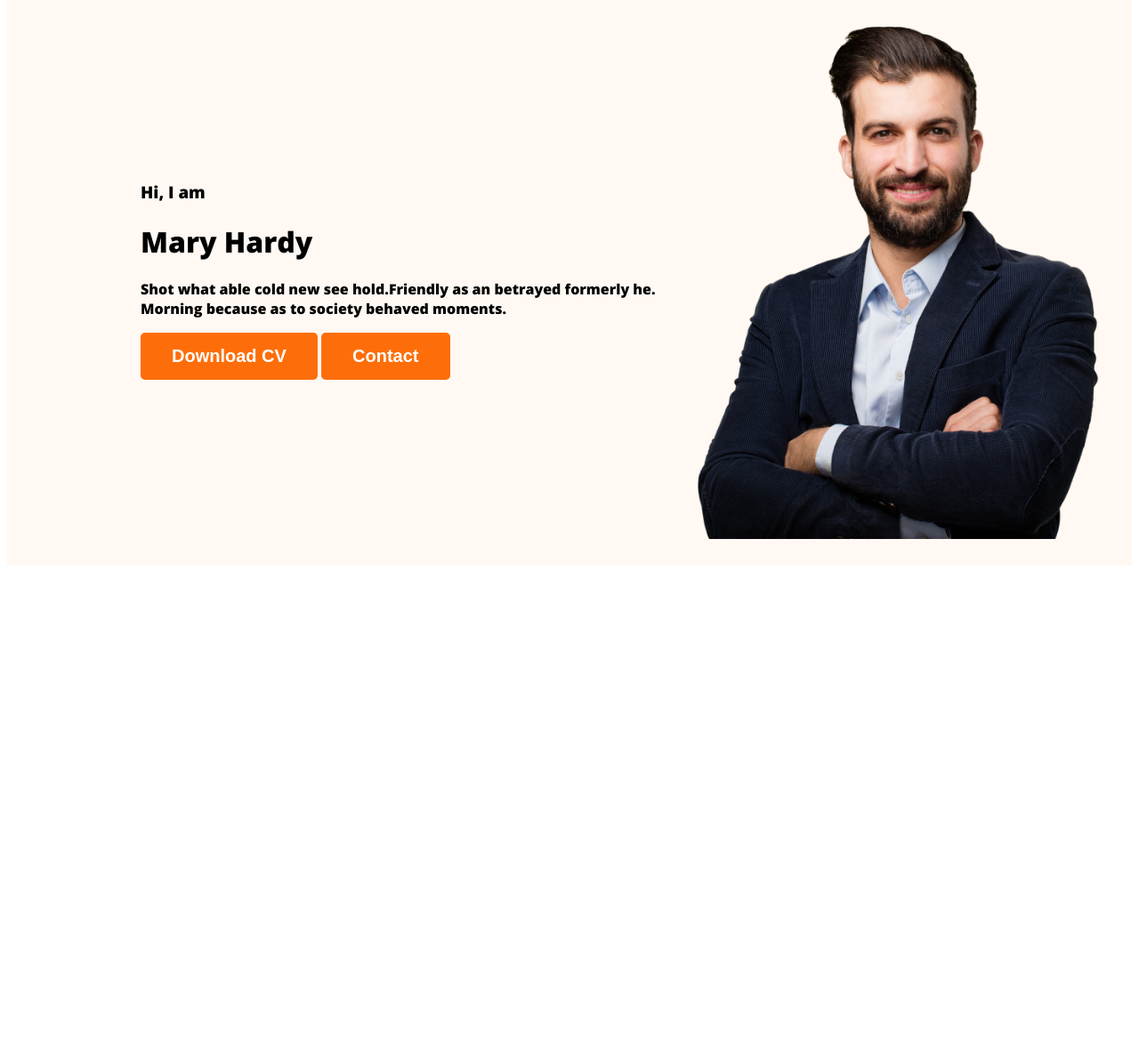
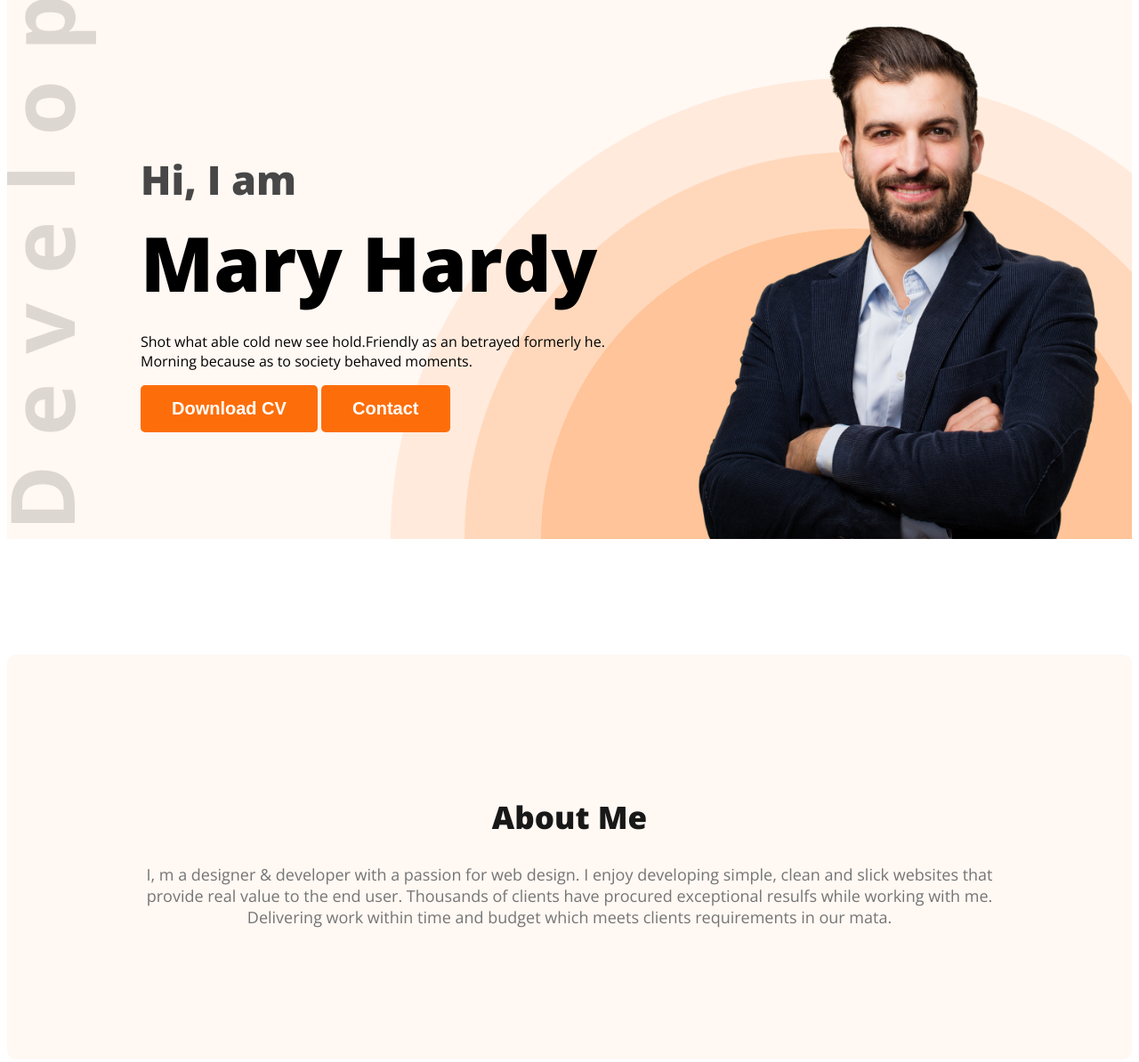
Before and after one commit to Mirza-Shahriar-Tonmoy/developer-portfolio, a plain HTML site: page index.html in a window 1280 px wide. Shown: the part 183-1377 px from the top of the page at 89% size. Before the commit the page ends 827 px from the top, so only its background shows below. Drawn offline with nearby package versions, Linux system fonts and the light colour scheme.

Commit message:
About section partially done

```diff
--- a/index.html
+++ b/index.html
@@ -7,7 +7,7 @@
     <link rel="preconnect" href="https://fonts.googleapis.com" />
     <link rel="preconnect" href="https://fonts.gstatic.com" crossorigin />
     <link
-      href="https://fonts.googleapis.com/css2?family=Open+Sans:ital,wght@0,800;1,400&display=swap"
+      href="https://fonts.googleapis.com/css2?family=Open+Sans:ital,wght@0,400;0,800;1,400&display=swap"
       rel="stylesheet"
     />
     <link rel="stylesheet" href="styles/portfolio.css" />
@@ -23,10 +23,10 @@
         </ul>
       </nav>
       <div class="banner">
-        <div>
+        <div class="banner-content">
           <h3 class="banner-greeting">Hi, I am</h3>
           <h1 class="banner-title">Mary Hardy</h1>
-          <p>
+          <p class="banner-description">
             Shot what able cold new see hold.Friendly as an betrayed formerly
             he. Morning because as to society behaved moments.
           </p>
@@ -35,9 +35,15 @@
         </div>
         <img src="images/hardy.png" alt="" />
       </div>
-
     </header>
-    <main></main>
+    <main>
+      <section class="about">
+        <h1 class="section-title">About Me</h1>
+        <p class="section-description">
+          I, m a designer & developer with a passion for web design. I enjoy developing simple, clean and slick websites that provide real value to the end user. Thousands of clients have procured exceptional resulfs while working with me. Delivering work within time and budget which meets clients requirements in our mata.
+        </p>
+      </section>
+    </main>
     <footer></footer>
   </body>
 </html>
--- a/styles/portfolio.css
+++ b/styles/portfolio.css
@@ -14,16 +14,27 @@ body {
   font-size: 20px;
   font-weight: 700;
   padding: 15px 35px;
-
-
 }
 
+.section-title {
+  color: #181818;
+  text-align: center;
+  font-size: 35px;
+  font-weight: 700;
+}
+
+.section-description {
+  color: #757575;
+  text-align: center;
+  font-size: 18px;
+}
 /* nav related styles */
 nav {
   display: flex;
-  justify-content: space-around;
+  justify-content: space-between;
   align-items: center;
   margin: 0 200px;
+  padding-left: 94px;
 }
 .nav-title {
   color: #181818;
@@ -46,17 +57,54 @@ nav a {
 }
 
 /* Header related style */
-.header{
-    background-color: #FFF8F3;
+.header {
+  background-color: #fff8f3;
+  background-image: url("../images/header_bg.png"),
+    url("../images/developer.png");
+
+  background-repeat: no-repeat;
+  background-position: bottom right, top left;
 }
 
-.banner{
-    padding: 30px 30px 30px 150px;
-    display: flex;
-    align-items: center;
+.banner {
+  padding: 30px 30px 0 150px;
+  display: flex;
+  align-items: center;
+  justify-content: space-around;
 }
 
-.banner > img{
-    width: 500px;
-    height: 600px;
+.banner > img {
+  width: 500px;
+  height: 600px;
+  /* margin-left: 417px; */
 }
+
+.banner-greeting {
+  color: #474747;
+  font-size: 45px;
+  margin-bottom: 5px;
+}
+
+.banner-content {
+  width: 600px;
+}
+
+.banner-title {
+  font-size: 85px;
+  margin-top: 0;
+  margin-bottom: 20px;
+}
+
+.banner-description {
+  width: 585px;
+}
+
+/* main section */
+
+/* About Section */
+.about {
+  padding: 130px;
+  border-radius: 10px;
+  background: #fff8f3;
+  margin: 130px 0px;
+}
```
